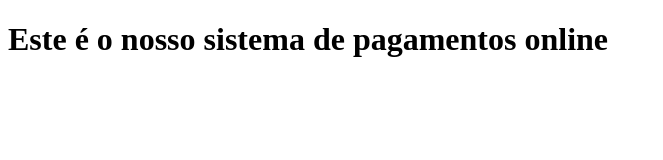
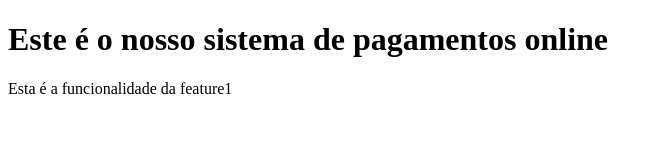
Before and after one commit to edilsonroque/SistemaPagamentos, a plain HTML site: page index.html in a window 1280 px wide. Shown: the whole page, without its empty margins (0-663 px from the left). Drawn offline with Linux system fonts and the light colour scheme.

Commit message:
Nova feature

```diff
--- a/index.html
+++ b/index.html
@@ -7,5 +7,6 @@
 </head>
 <body>
     <h1>Este é o nosso sistema de pagamentos online</h1>
+    <p>Esta é a funcionalidade da feature1</p>
 </body>
 </html>
```
